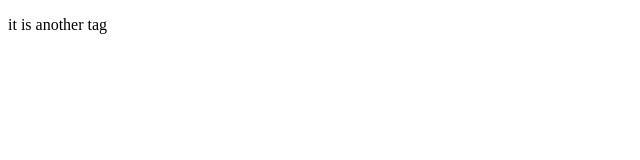
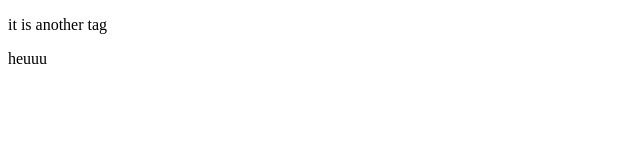
Before and after one commit to elhammmi/learning-git, a plain HTML site: page index.html in a window 1280 px wide. Shown: the full height of the page, 0-640 px from the left. Drawn offline with Linux system fonts and the light colour scheme.

Commit message:
another tag

```diff
--- a/index.html
+++ b/index.html
@@ -5,5 +5,6 @@
 </head>
 <body>
     <p>it is another tag</p>
+    <p>heuuu</p>
 </body>
 </html>
```
